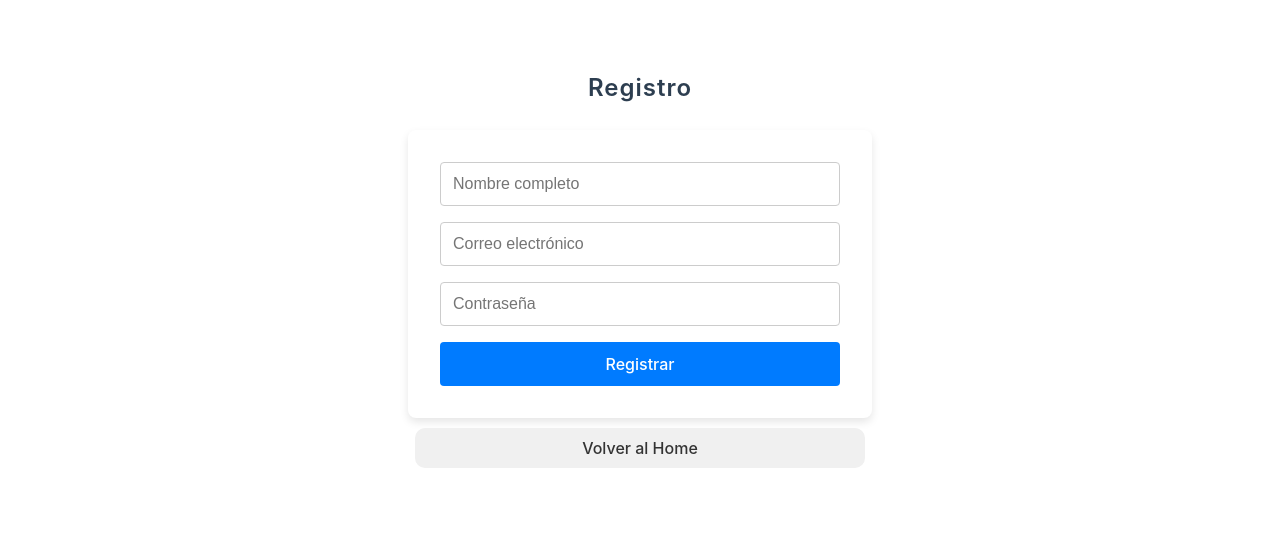
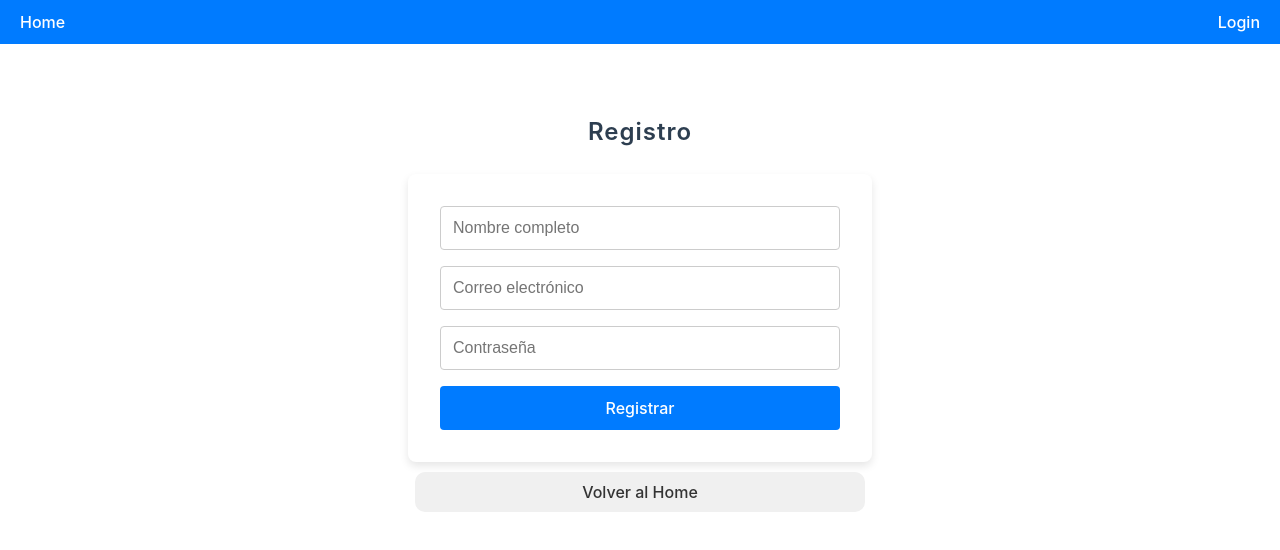
Before and after one commit to quevedoagostina/OMEGLE-EFI-JS-MED, a React (Vite) app in the folder omegle-med-app-web/: page /register in a window 1280 px wide. Shown: the top 550 px of the page. Built offline with nearby package versions, Linux system fonts and the light colour scheme.

Commit message:
cambie la navbar, detecta el login y desaparecen los botones login y register, añadi el env y los config al gitingnoer

```diff
--- a/omegle-med-app-web/src/App.jsx
+++ b/omegle-med-app-web/src/App.jsx
@@ -1,6 +1,9 @@
 // src/App.jsx
 import React from 'react';
 import { BrowserRouter as Router, Routes, Route } from 'react-router-dom';
+import Navbar from './components/Navbar';
+import AuthProvider from './context/AuthContext';
+
 import Home from './components/Home';
 import Login from './components/Login';
 import Register from './components/Register';
@@ -9,7 +12,9 @@ import AppointmentsList from './components/AppointmentsList';
 
 const App = () => {
   return (
+    <AuthProvider>
       <Router>
+        <Navbar />
         <Routes>
           <Route path="/" element={<Home />} />
           <Route path="/login" element={<Login />} />
@@ -17,6 +22,7 @@ const App = () => {
           <Route path="/appointments" element={<AppointmentsList />} />
         </Routes>
       </Router>
+    </AuthProvider>
   );
 };
 
--- a/omegle-med-app-web/src/components/AppointmentsList.jsx
+++ b/omegle-med-app-web/src/components/AppointmentsList.jsx
@@ -1,6 +1,7 @@
 import React, { useEffect, useState } from 'react';
 import apiClient from '../utils/apiClient';
 import './Appointment.module.css';
+import './Navbar.module.css';
 
 const AppointmentsList = () => {
   const [appointments, setAppointments] = useState([]);
@@ -146,6 +147,8 @@ const AppointmentsList = () => {
       <ul className="appointments-list">
         {appointments.map((appointment) => (
           <li key={appointment.id} className="appointment-item">
+          <p>{appointment.doctorId}</p>
+          <p>{appointment.date}</p>
           <p>{appointment.details}</p>
           <div className="buttons-container">
             <button className="edit-btn" onClick={() => handleEdit(appointment)}>✏️</button>
--- a/omegle-med-app-web/src/components/Home.jsx
+++ b/omegle-med-app-web/src/components/Home.jsx
@@ -1,20 +1,9 @@
 import React from 'react';
 import styles from './Home.module.css';
-import { Link } from 'react-router-dom';
 
 const Home = () => {
   return (
     <div>
-      <div className={styles.homeContainer}>
-        <h1 className={styles.title}>Bienvenido a Omegle Med</h1>
-        <p className={styles.homeDescription}>Tu plataforma de gestión de turnos médicos</p>
-        <div className={styles.navLinks}>
-          <Link to="/login" className={styles.card}>Iniciar Sesión</Link>
-          <Link to="/register" className={styles.card}>Registrarse</Link>
-          <Link to="/appointments" className={styles.card}>Agendar Turno</Link>
-        </div>
-      </div>
-
       {/* Sección de tarjetas con slogans */}
       <div className={styles.sloganContainer}>
         <div className={styles.sloganCard}>
@@ -27,8 +16,6 @@ const Home = () => {
           <p>Confianza y calidad en cada consulta</p>
         </div>
       </div>
-
-
     </div>
   );
 };
--- a/omegle-med-app-web/src/components/Login.jsx
+++ b/omegle-med-app-web/src/components/Login.jsx
@@ -1,6 +1,9 @@
-import React, { useState } from 'react';
+import React, { useState, useContext } from 'react';
 import apiClient from '../utils/apiClient';
 import { useNavigate } from 'react-router-dom';
+import { AuthContext } from '../context/AuthContext';
+
+
 import styles from './Login.module.css';
 
 const Login = () => {
@@ -8,19 +11,20 @@ const Login = () => {
   const [password, setPassword] = useState('');
   const [error, setError] = useState('');
   const navigate = useNavigate();
+  const { login } = useContext(AuthContext); // Obtén la función login del contexto
 
   const handleLogin = async (e) => {
     e.preventDefault();
     try {
       const response = await apiClient.post('users/login', { email, password });
-      localStorage.setItem('token', response.data.token); // Guarda el token
-      navigate('/Appointments'); // Redirige a /home
+      const { token, user } = response.data; // Asegúrate de que el backend envíe el usuario
+      login(user, token); // Actualiza el estado global de autenticación
+      navigate('/appointments'); // Redirige después de iniciar sesión
     } catch (err) {
       setError('Credenciales incorrectas');
     }
   };
 
-  // Función para navegar al home sin iniciar sesión
   const goToHome = () => {
     navigate('/');
   };
@@ -51,7 +55,6 @@ const Login = () => {
       </form>
       {error && <p className={styles.error}>{error}</p>}
 
-      {/* Botón adicional para volver al home */}
       <button onClick={goToHome} className={styles.homeButton}>
         Volver al Home
       </button>
--- /dev/null
+++ b/omegle-med-app-web/src/components/Navbar.jsx
@@ -0,0 +1,26 @@
+import React, { useContext } from 'react';
+import { Link } from 'react-router-dom';
+import { AuthContext } from '../context/AuthContext';
+import styles from './Navbar.module.css'; // Importa los estilos
+
+const Navbar = () => {
+  const { isAuthenticated, logout } = useContext(AuthContext);
+
+  return (
+    <nav className={styles.navbar}>
+      <Link to="/" className={styles.link}>Home</Link>
+      <div className={styles.navLinks}>
+        {isAuthenticated ? (
+          <>
+            <Link to="/appointments" className={styles.link}>Citas</Link>
+            <button onClick={logout} className={styles.logoutButton}>Logout</button>
+          </>
+        ) : (
+          <Link to="/login" className={styles.link}>Login</Link>
+        )}
+      </div>
+    </nav>
+  );
+};
+
+export default Navbar;
--- /dev/null
+++ b/omegle-med-app-web/src/components/Navbar.module.css
@@ -0,0 +1,36 @@
+.navbar {
+    display: flex;
+    justify-content: space-between;
+    align-items: center;
+    background-color: #007bff;
+    padding: 10px 20px;
+    color: white;
+  }
+
+  .logo h1 {
+    font-size: 24px;
+    margin: 0;
+  }
+
+  .navLinks {
+    display: flex;
+    gap: 15px;
+  }
+
+  .link {
+    color: white;
+    text-decoration: none;
+    font-size: 16px;
+  }
+
+  .link:hover {
+    text-decoration: underline;
+  }
+
+  button {
+    background: none;
+    border: none;
+    color: white;
+    cursor: pointer;
+    font-size: 16px;
+  }
--- /dev/null
+++ b/omegle-med-app-web/src/context/AuthContext.jsx
@@ -0,0 +1,35 @@
+import React, { createContext, useState, useEffect } from 'react';
+
+export const AuthContext = createContext();
+
+const AuthProvider = ({ children }) => {
+  const [user, setUser] = useState(null);
+  const [isAuthenticated, setIsAuthenticated] = useState(false);
+
+  useEffect(() => {
+    const token = localStorage.getItem('token');
+    if (token) {
+      setIsAuthenticated(true);
+    }
+  }, []);
+
+  const login = (userData, token) => {
+    localStorage.setItem('token', token);
+    setUser(userData);
+    setIsAuthenticated(true);
+  };
+
+  const logout = () => {
+    localStorage.removeItem('token');
+    setUser(null);
+    setIsAuthenticated(false);
+  };
+
+  return (
+    <AuthContext.Provider value={{ user, isAuthenticated, login, logout }}>
+      {children}
+    </AuthContext.Provider>
+  );
+};
+
+export default AuthProvider; // Default export
```
Also changed, not shown: 1 other file (tests, documents, lock files or other folders). Lines whose indentation alone changed are shown as unchanged.
